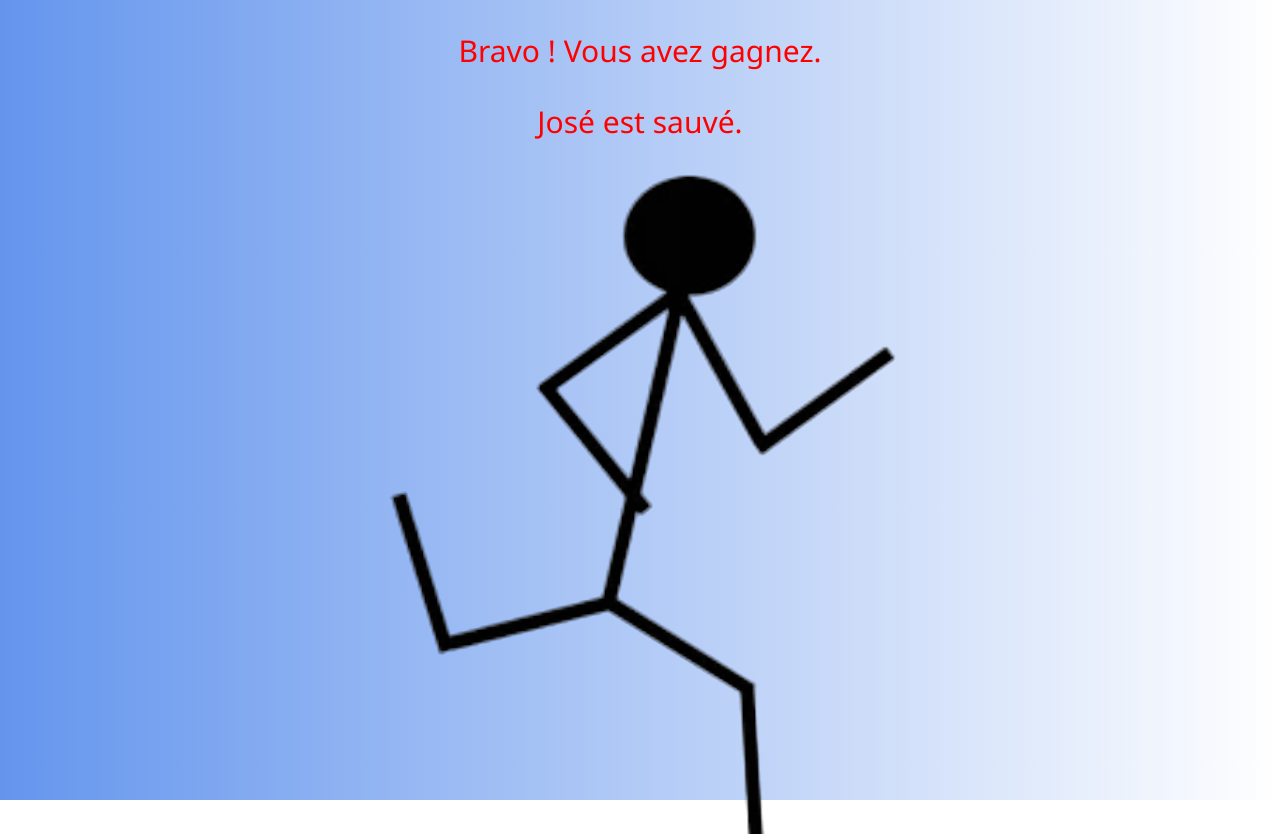
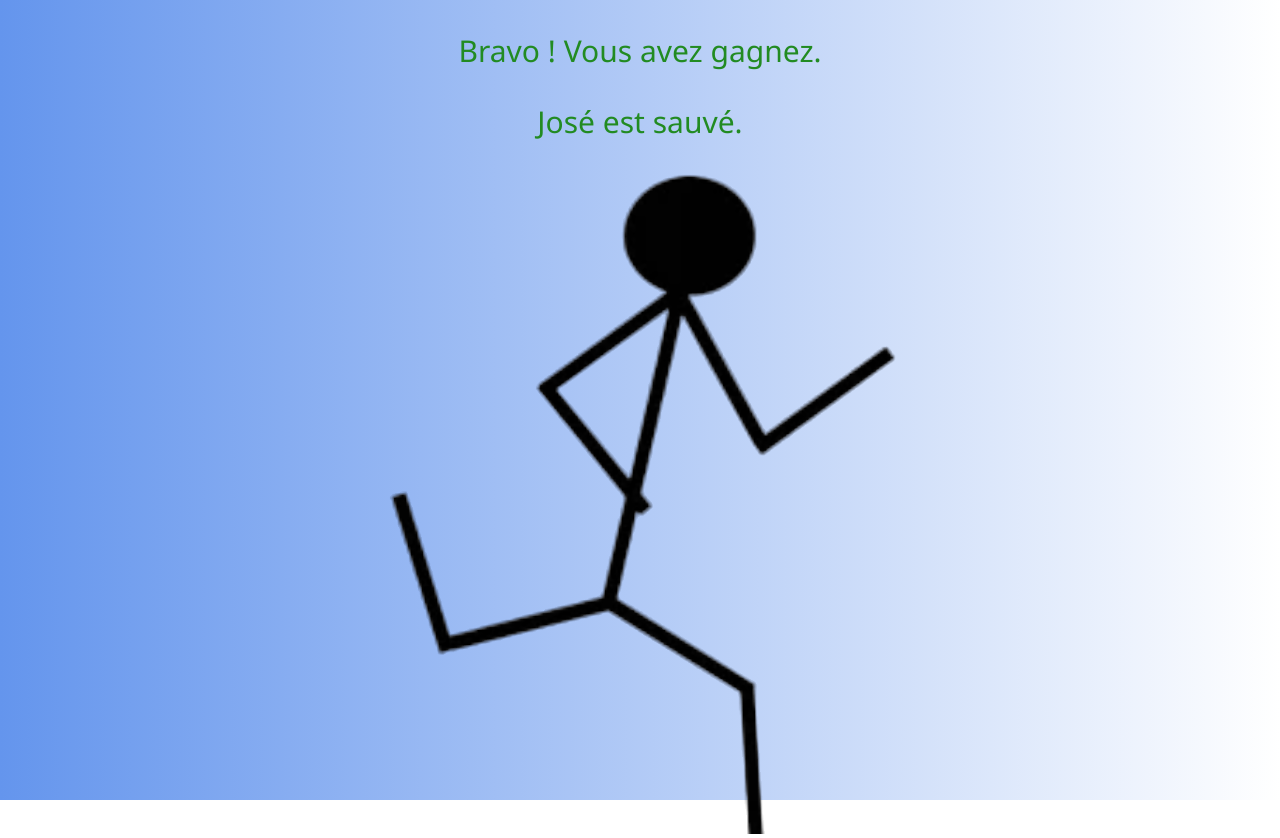
Before and after one commit to Axelinou/H-W, a plain HTML site: page Victoire.html in a window 1280 px wide. Drawn offline with Linux system fonts and the light colour scheme; files that its build step writes are made by us from their sources.

Commit message:
modification des couleurs de la page victoire
Signed-off-by: Stellasarah04 <114256745+Stellasarah04@users.noreply.github.com>

```diff
--- a/style.css
+++ b/style.css
@@ -173,3 +173,10 @@ a {
     left : calc(55% + 50px);
     transform: rotate(-30deg);
 }
+.Victoire {
+    color:forestgreen;
+}
+
+.José {
+    color:forestgreen;
+}
```
